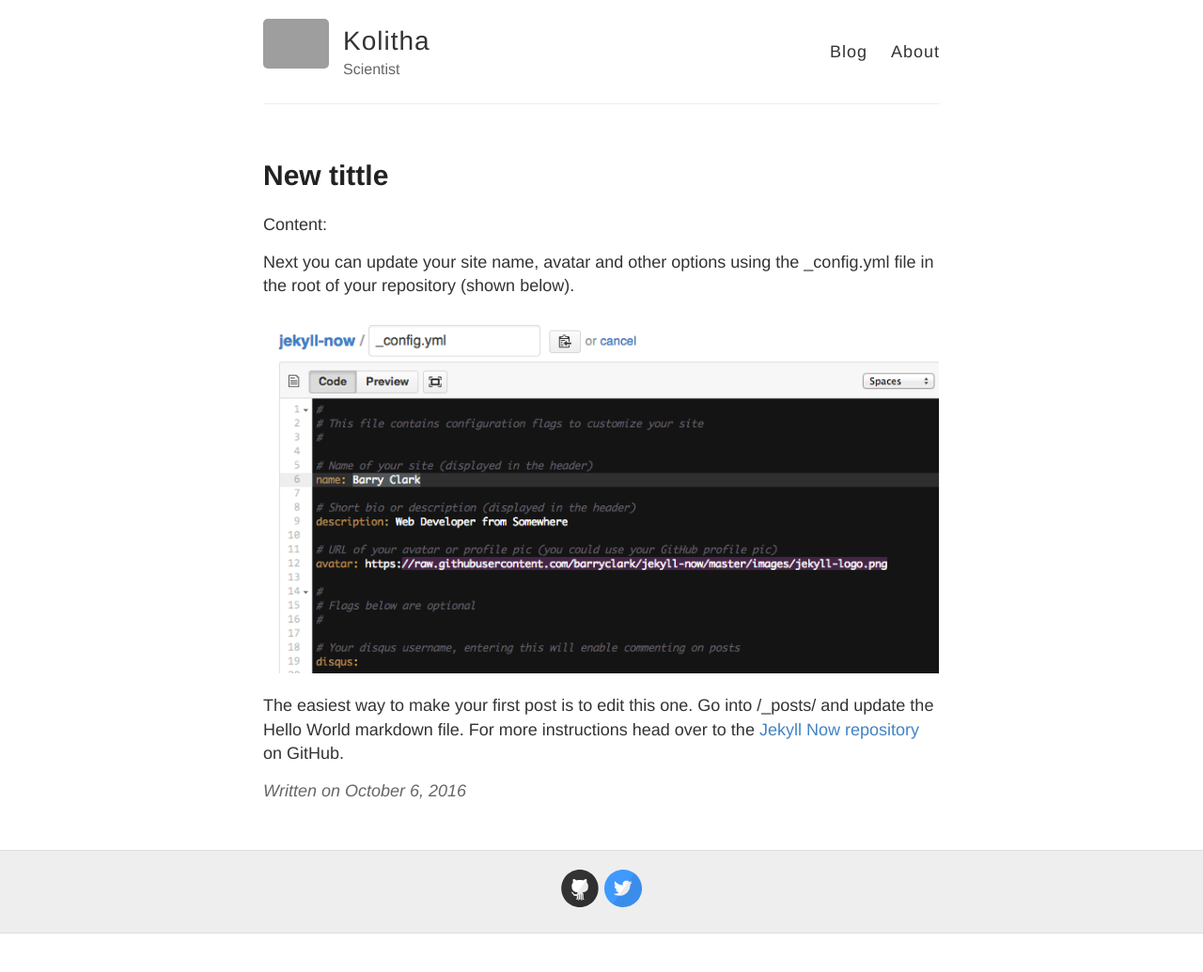
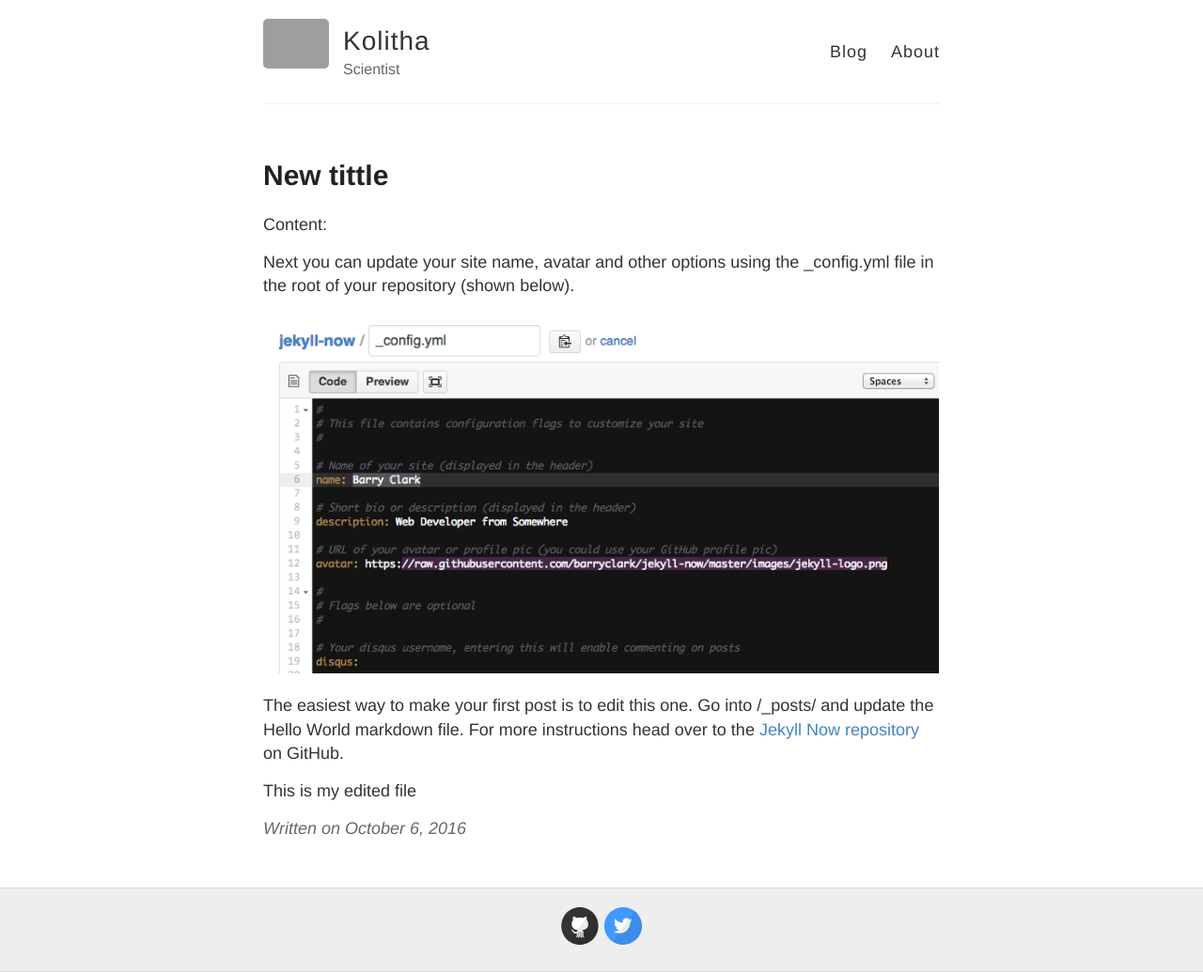
Before and after one commit to Koli89/koli89.github.io, a Jekyll site: the page built from _posts/2016-10-06-Guest-Post.md, in a window 1280 px wide. Shown: the whole page at 94% size. Built offline with Jekyll 4.4.1, drawn with Linux system fonts in a browser that asks for light colours; before the commit the page ends 994 px from its top, so only the background shows below that; grey boxes are pictures that could not be loaded.

Commit message:
My edition

```diff
--- a/_posts/2016-10-06-Guest-Post.md
+++ b/_posts/2016-10-06-Guest-Post.md
@@ -5,8 +5,13 @@ title: New tittle
 Content:
 
 
+
+
 Next you can update your site name, avatar and other options using the _config.yml file in the root of your repository (shown below).
 
 ![_config.yml]({{ site.baseurl }}/images/config.png)
 
 The easiest way to make your first post is to edit this one. Go into /_posts/ and update the Hello World markdown file. For more instructions head over to the [Jekyll Now repository](https://github.com/barryclark/jekyll-now) on GitHub.
+
+
+This is my edited file
```
